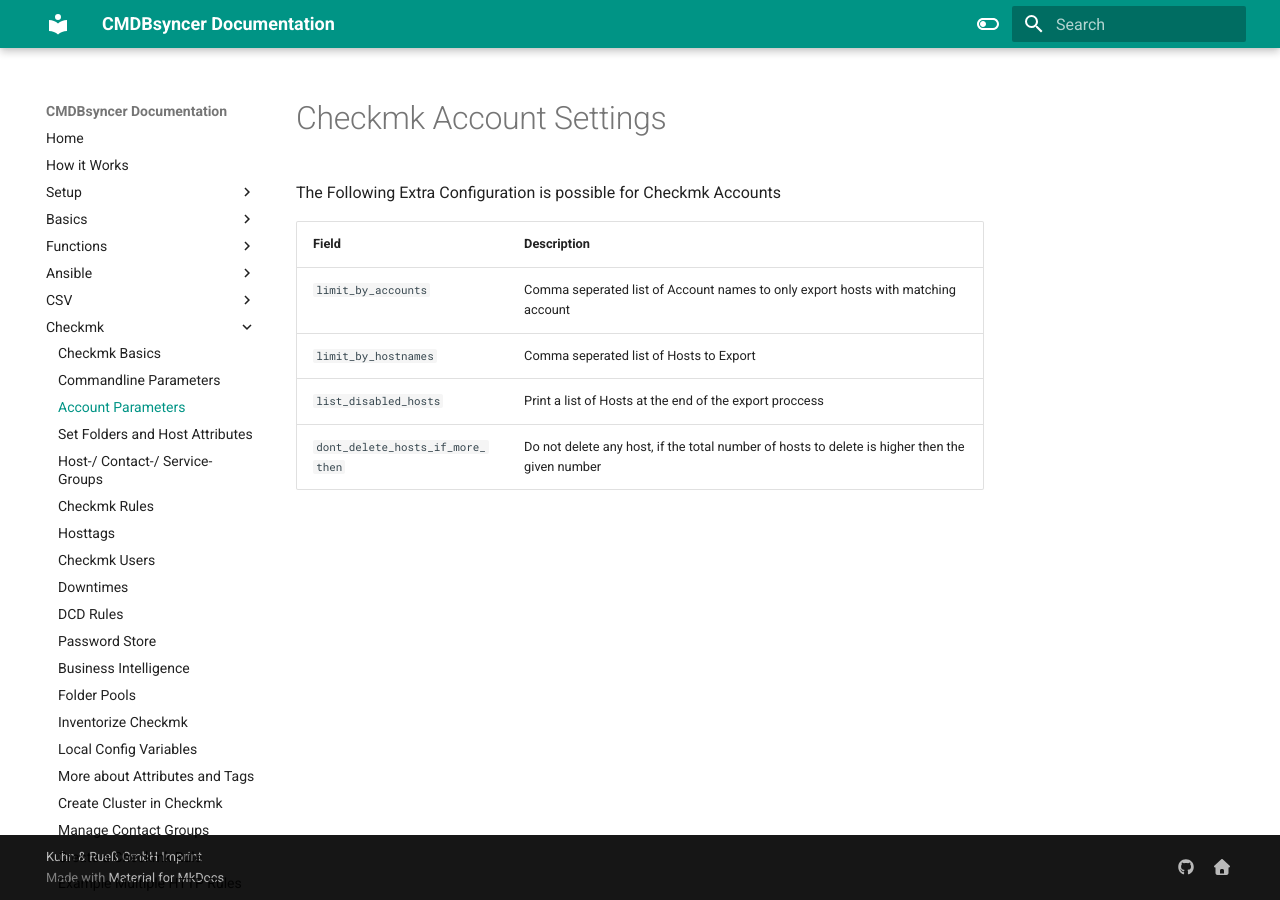
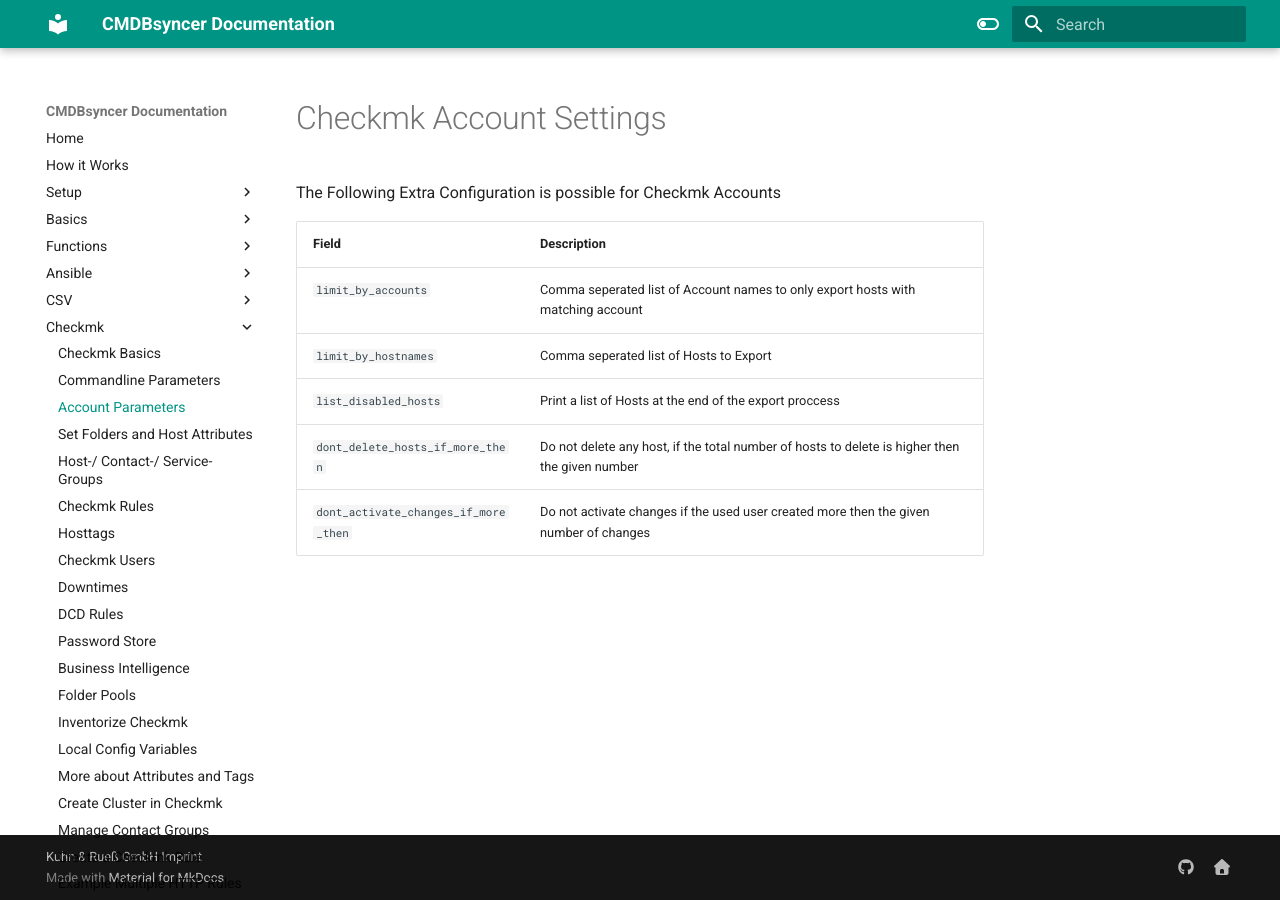
Before and after one commit to kuhn-ruess/cmdbsyncer-docs, an MkDocs documentation site: the page built from docs/checkmk/accounts.md, in a window 1280 px wide. Built offline with MkDocs 1.6.1 and Material for MkDocs 9.7.7, drawn with Linux system fonts in a browser that asks for light colours.

Commit message:
Ergänze Beschreibung für `dont_activate_changes_if_more_then` und korrigiere Formatierung in der Dokumentation

```diff
--- a/docs/checkmk/accounts.md
+++ b/docs/checkmk/accounts.md
@@ -2,9 +2,10 @@
 
 The Following Extra Configuration is possible for Checkmk Accounts
 
-| Field                            | Description                                                                                    |
-| :------------------------------- | :--------------------------------------------------------------------------------------------- |
-| `limit_by_accounts`              | Comma seperated list of Account names to only export hosts with matching account               |
-| `limit_by_hostnames`             | Comma seperated list of Hosts to Export                                                        |
-| `list_disabled_hosts `           | Print a list of Hosts at the end of the export proccess                                        |
-| `dont_delete_hosts_if_more_then` | Do not delete any host, if the total number of hosts to delete is higher then the given number |
+| Field                                | Description                                                                                    |
+| :----------------------------------- | :--------------------------------------------------------------------------------------------- |
+| `limit_by_accounts`                  | Comma seperated list of Account names to only export hosts with matching account               |
+| `limit_by_hostnames`                 | Comma seperated list of Hosts to Export                                                        |
+| `list_disabled_hosts `               | Print a list of Hosts at the end of the export proccess                                        |
+| `dont_delete_hosts_if_more_then`     | Do not delete any host, if the total number of hosts to delete is higher then the given number |
+| `dont_activate_changes_if_more_then` | Do not activate changes if the used user created more then the given number of changes         |
```
